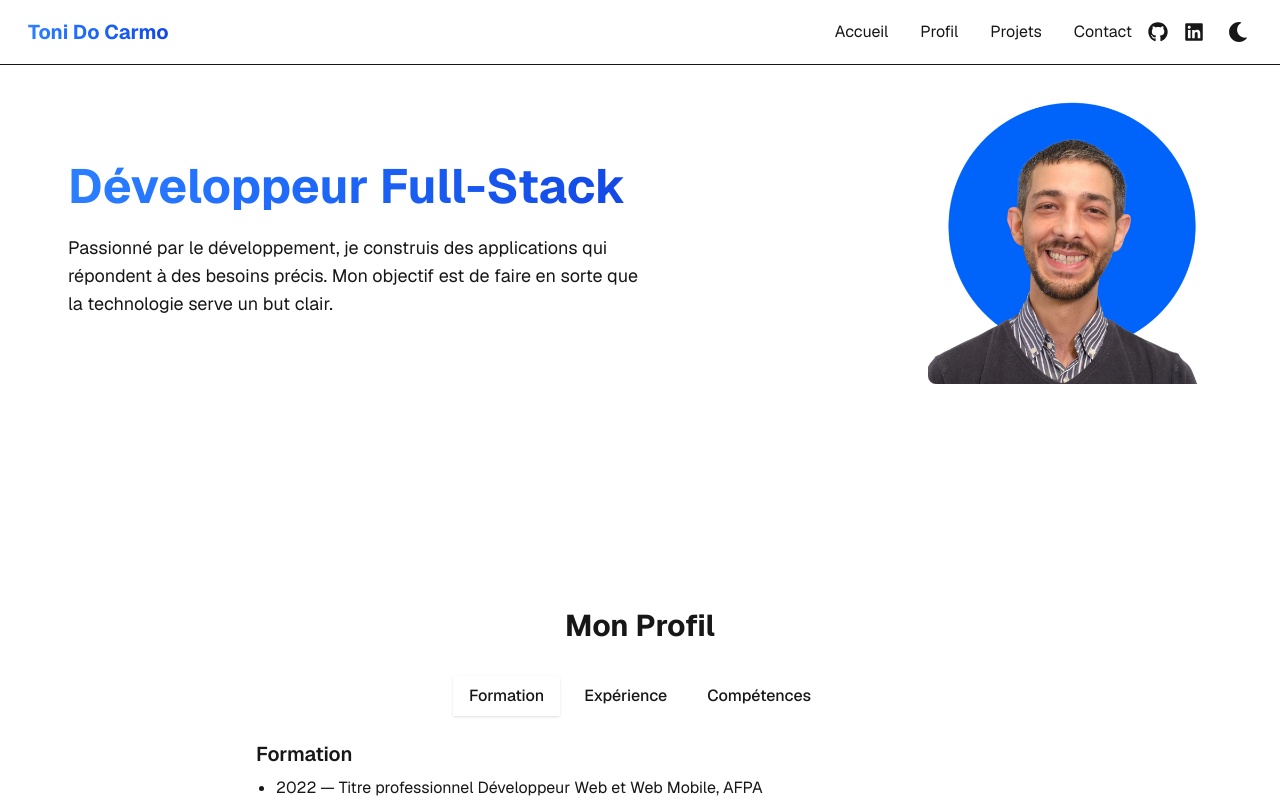
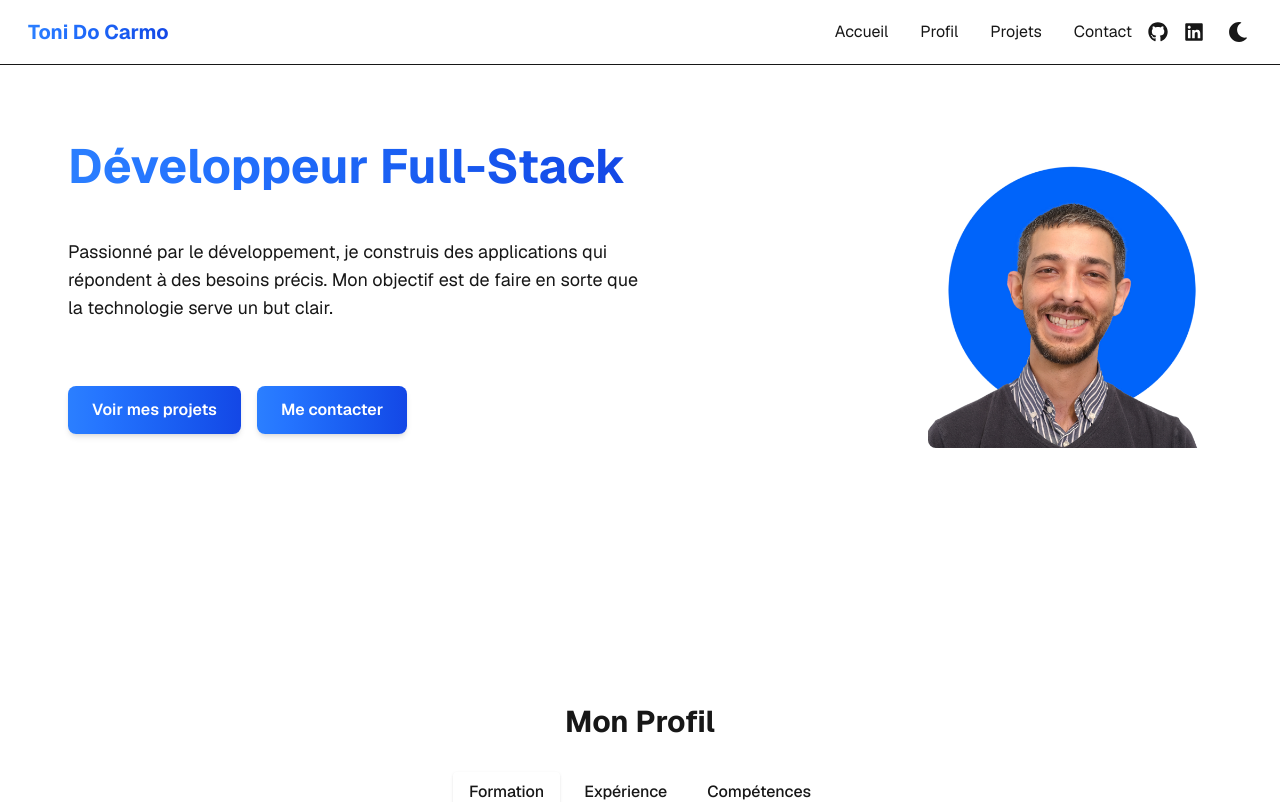
Before and after one commit to tdocarmo/portfolio, a Next.js app: page / in a window 1280 px wide. Shown: the top 802 px of the page. Built offline with nearby package versions, Linux system fonts and the light colour scheme.

Commit message:
style: adjust layout spacing and gap in Home component for improved visual hierarchy

```diff
--- a/src/app/page.tsx
+++ b/src/app/page.tsx
@@ -9,12 +9,26 @@ export default function Home() {
       {/* Accueil */}
       <section id="accueil" className="w-full flex flex-col items-center gap-8 scroll-mt-24">
         {/* Section d'accueil avec texte à gauche et photo à droite */}
-        <div className="flex flex-col md:flex-row items-center justify-between w-full max-w-6xl gap-12 py-16">
-          <div className="flex flex-col items-start gap-6 max-w-xl ml-1">
+        <div className="flex flex-col md:flex-row items-center justify-between w-full max-w-6xl gap-12 py-24">
+          <div className="flex flex-col items-start gap-12 max-w-xl ml-1">
             <h1 className="text-4xl sm:text-5xl font-bold text-left bg-gradient-to-r from-blue-500 to-blue-700 bg-clip-text text-transparent hover:from-blue-600 hover:to-blue-800 transition-all duration-300">Développeur Full-Stack</h1>
             <p className="text-lg text-foreground/80 text-left">Passionné par le développement, je construis des applications qui répondent à des besoins précis. Mon objectif est de faire en sorte que la technologie serve un but clair.</p>
+            <div className="flex gap-4 mt-4">
+              <a
+                href="#projets"
+                className="px-6 py-3 bg-gradient-to-r from-blue-500 to-blue-700 text-white font-semibold rounded-lg hover:from-blue-600 hover:to-blue-800 transition-all duration-300 shadow-md hover:shadow-lg"
+              >
+                Voir mes projets
+              </a>
+              <a
+                href="#contact"
+                className="px-6 py-3 bg-gradient-to-r from-blue-500 to-blue-700 text-white font-semibold rounded-lg hover:from-blue-600 hover:to-blue-800 transition-all duration-300 shadow-md hover:shadow-lg"
+              >
+                Me contacter
+              </a>
+            </div>
           </div>
-          <div className="w-full md:w-1/4 aspect-square relative rounded-lg overflow-hidden">
+          <div className="w-full md:w-1/4 aspect-square relative rounded-lg overflow-hidden mt-8">
             <Image
               src="/images/profile.jpg"
               alt="Toni Do Carmo"
```
